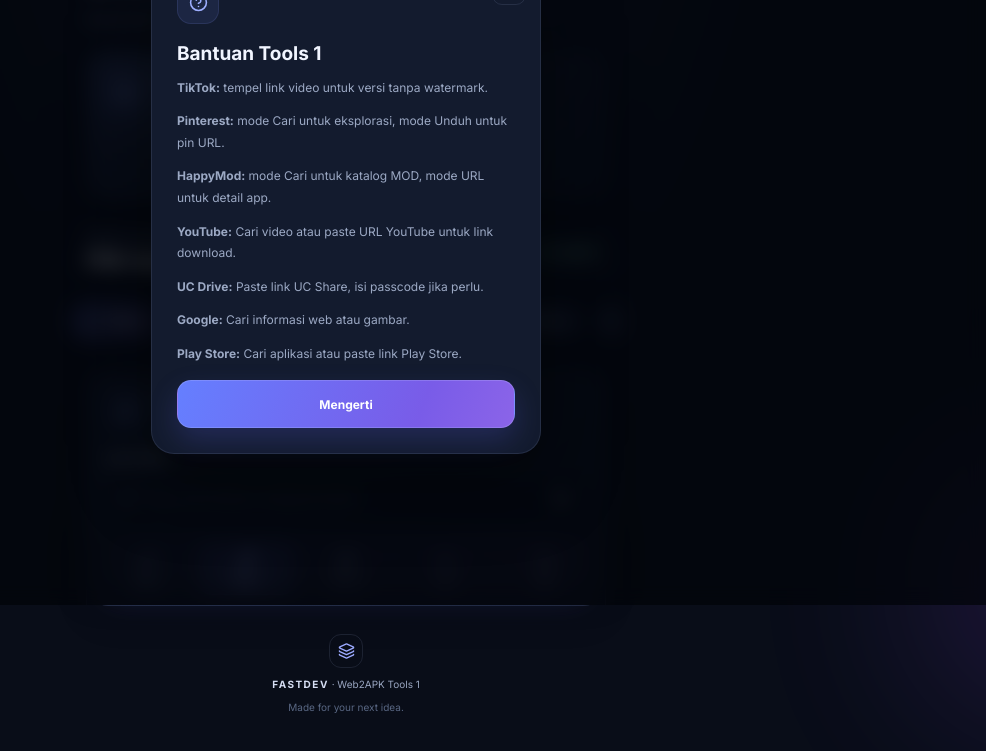
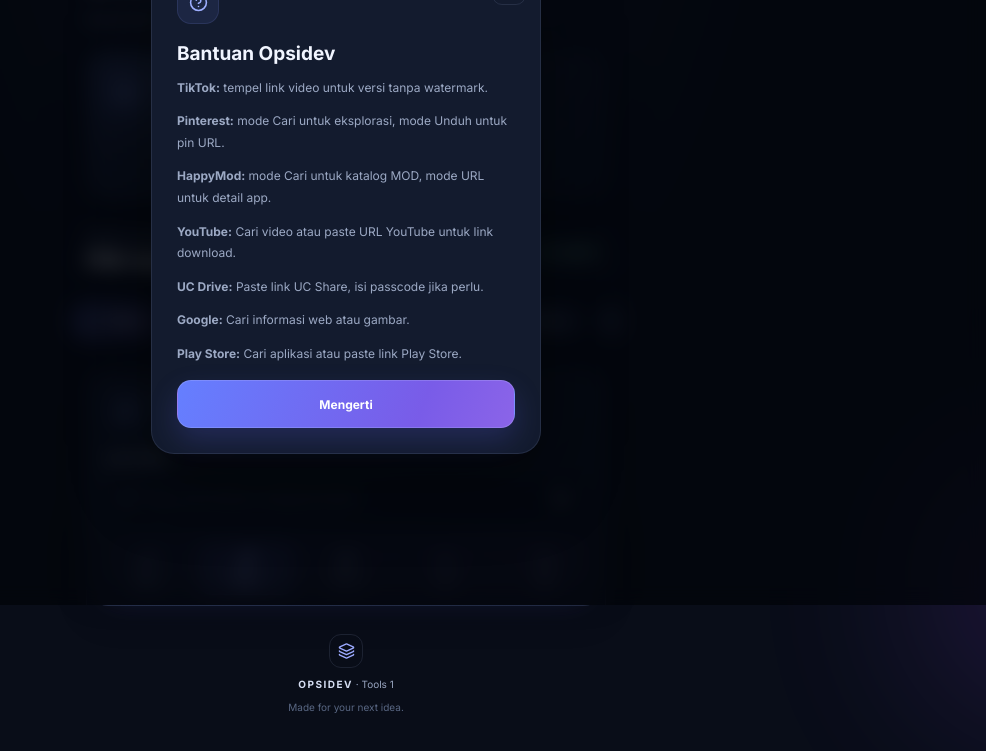
Before and after one commit to fasttdev/web2apkfasss, a website: page tools1.html in a window 1280 px wide. Both pictures are taken after a click on the button 879 px from the left and 43 px from the top of the page. Shown: the part 195-946 px from the top of the page, without its empty margins (294-1280 px from the left). Drawn offline with nearby package versions, Linux system fonts and the light colour scheme.

Commit message:
Update tools1.html via Fortech Panel

```diff
--- a/tools1.html
+++ b/tools1.html
@@ -4,7 +4,7 @@
   <meta charset="UTF-8">
   <meta name="viewport" content="width=device-width, initial-scale=1, viewport-fit=cover">
   <meta name="theme-color" content="#090d18">
-  <title>Tools 1 — FastDev Web2APK</title>
+  <title>Tools 1 — Opsidev</title>
 
   <link rel="preconnect" href="https://fonts.googleapis.com">
   <link rel="preconnect" href="https://fonts.gstatic.com" crossorigin>
@@ -247,7 +247,7 @@
     <header class="topbar">
       <a class="brand" href="index.html">
         <span class="brand-icon"><i data-lucide="layers"></i></span>
-        <span class="brand-copy"><strong>Web2APK</strong><small>BY FASTDEV</small></span>
+        <span class="brand-copy"><strong>Opsidev</strong><small>WEBSITE UNTUK SEMUA</small></span>
       </a>
       <button class="icon-button" id="helpBtn" type="button" aria-label="Bantuan"><i data-lucide="circle-help"></i></button>
     </header>
@@ -287,7 +287,6 @@
       </div>
     </div>
 
-    <!-- TIKTOK -->
     <section class="panel tool-panel" id="panel-tiktok" role="tabpanel">
       <div class="panel-heading">
         <span class="section-icon"><i data-lucide="music-2"></i></span>
@@ -332,7 +331,6 @@
       </div>
     </section>
 
-    <!-- PINTEREST -->
     <section class="panel tool-panel hidden" id="panel-pinterest" role="tabpanel">
       <div class="panel-heading">
         <span class="section-icon"><i data-lucide="image"></i></span>
@@ -379,7 +377,6 @@
       </div>
     </section>
 
-    <!-- HAPPYMOD -->
     <section class="panel tool-panel hidden" id="panel-happymod" role="tabpanel">
       <div class="panel-heading">
         <span class="section-icon"><i data-lucide="package"></i></span>
@@ -413,7 +410,6 @@
       </div>
     </section>
 
-    <!-- YOUTUBE -->
     <section class="panel tool-panel hidden" id="panel-youtube" role="tabpanel">
       <div class="panel-heading">
         <span class="section-icon"><i data-lucide="youtube"></i></span>
@@ -443,7 +439,6 @@
       <div class="yt-detail hidden" id="ytDetailCard"></div>
     </section>
 
-    <!-- UC DRIVE -->
     <section class="panel tool-panel hidden" id="panel-uc" role="tabpanel">
       <div class="panel-heading">
         <span class="section-icon"><i data-lucide="hard-drive"></i></span>
@@ -465,7 +460,6 @@
       <div class="hidden" id="ucResult"></div>
     </section>
 
-    <!-- GOOGLE -->
     <section class="panel tool-panel hidden" id="panel-google" role="tabpanel">
       <div class="panel-heading">
         <span class="section-icon"><i data-lucide="search"></i></span>
@@ -488,7 +482,6 @@
       <div class="gs-img-grid hidden" id="gsImageResults"></div>
     </section>
 
-    <!-- PLAY STORE -->
     <section class="panel tool-panel hidden" id="panel-playstore" role="tabpanel">
       <div class="panel-heading">
         <span class="section-icon"><i data-lucide="play-circle"></i></span>
@@ -520,7 +513,7 @@
 
     <footer class="footer">
       <span class="footer-mark"><i data-lucide="layers"></i></span>
-      <p><b>FASTDEV</b> · Web2APK Tools 1</p>
+      <p><b>OPSIDEV</b> · Tools 1</p>
       <small>Made for your next idea.</small>
     </footer>
   </main>
@@ -537,7 +530,7 @@
     <section class="modal" role="dialog" aria-modal="true">
       <button class="modal-close" id="closeHelp" type="button"><i data-lucide="x"></i></button>
       <span class="section-icon"><i data-lucide="circle-help"></i></span>
-      <h3>Bantuan Tools 1</h3>
+      <h3>Bantuan Opsidev</h3>
       <p><b>TikTok:</b> tempel link video untuk versi tanpa watermark.</p>
       <p><b>Pinterest:</b> mode Cari untuk eksplorasi, mode Unduh untuk pin URL.</p>
       <p><b>HappyMod:</b> mode Cari untuk katalog MOD, mode URL untuk detail app.</p>
```
